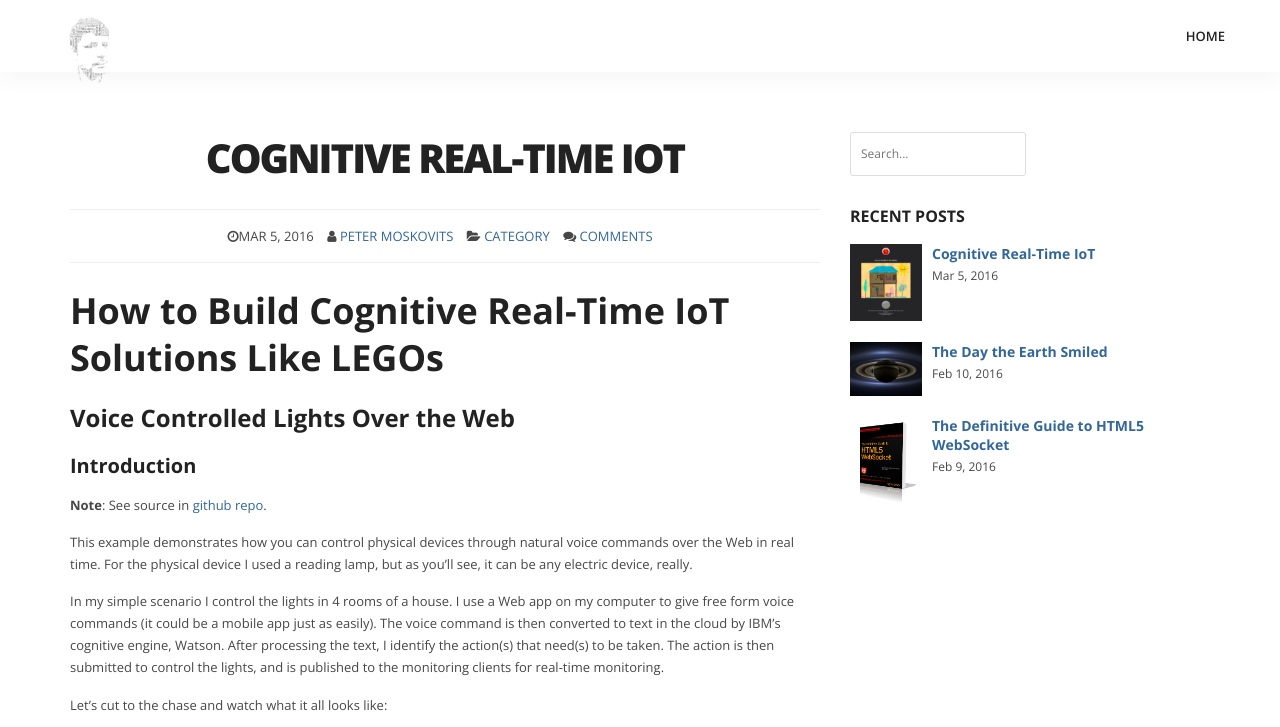
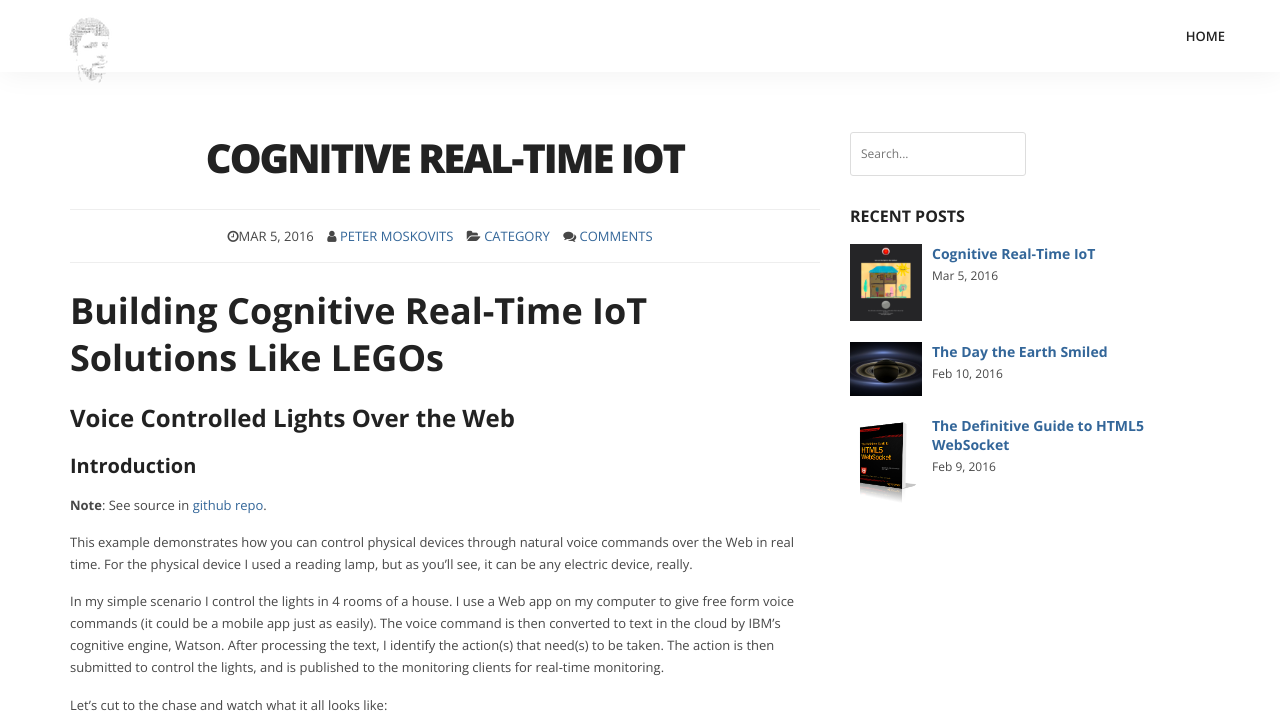
Before and after one commit to pmoskovi/pmoskovi.github.io, a Jekyll site: the page built from posts/cognitive-realtime-iot/index.md, in a window 1280 px wide and 900 px high, cut to the strip 0-727 px from the top of the window. Built offline with Jekyll 4.4.1, drawn with Linux system fonts in a browser that asks for light colours; nearby versions of some CDN libraries; some web fonts are replaced; library files that are not in the unit come from our copies; comment, search, counter and statistics services are not loaded.

Commit message:
Minor tweak to the title

```diff
--- a/posts/cognitive-realtime-iot/index.md
+++ b/posts/cognitive-realtime-iot/index.md
@@ -10,7 +10,7 @@ excerpt: This example demonstrates how you can control physical devices through
 categories: [websocket, iot, cognitive, ai]
 ---
 
-<h1>How to Build Cognitive Real-Time IoT Solutions Like LEGOs</h1>
+<h1>Building Cognitive Real-Time IoT Solutions Like LEGOs</h1>
 <h2>Voice Controlled Lights Over the Web</h2>
 <h3>Introduction</h3>
 
```
